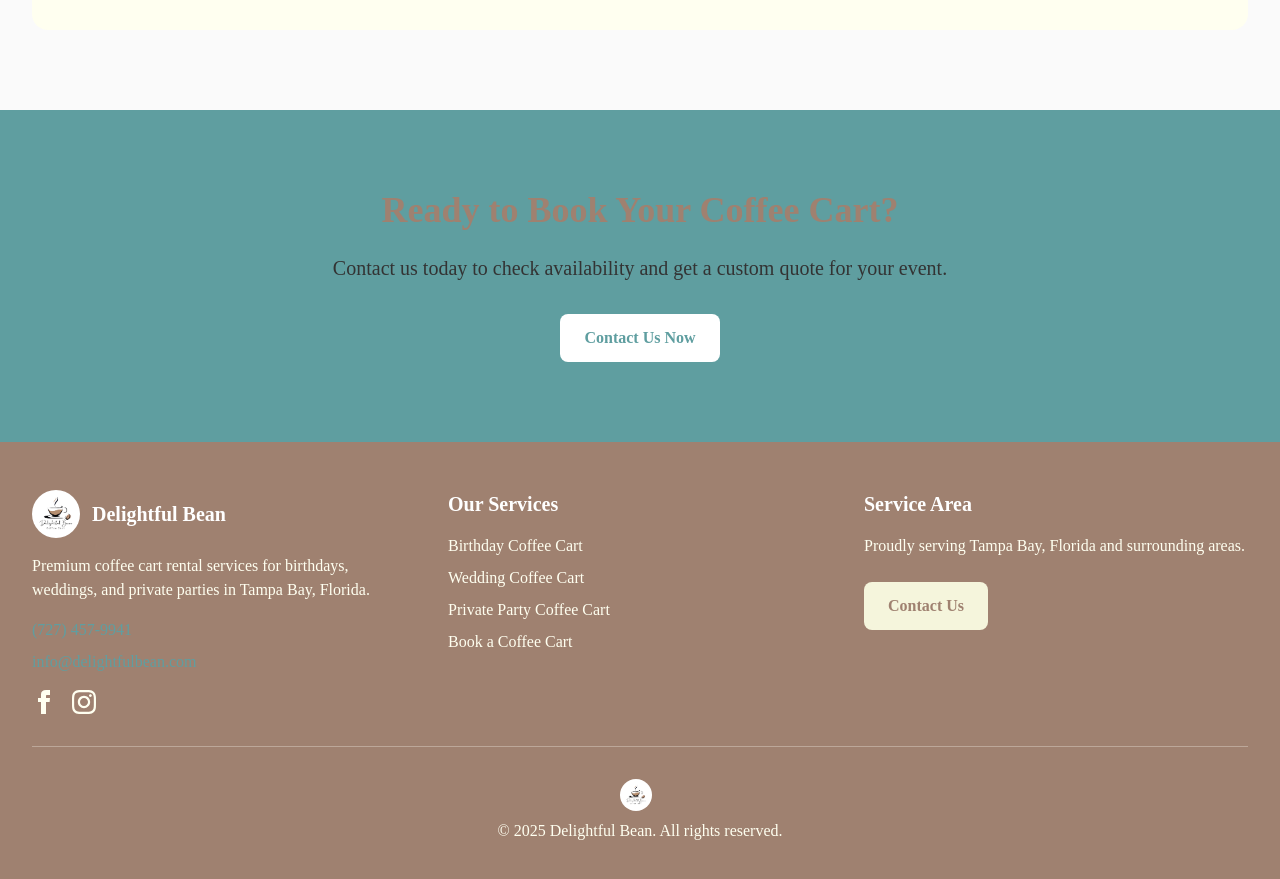
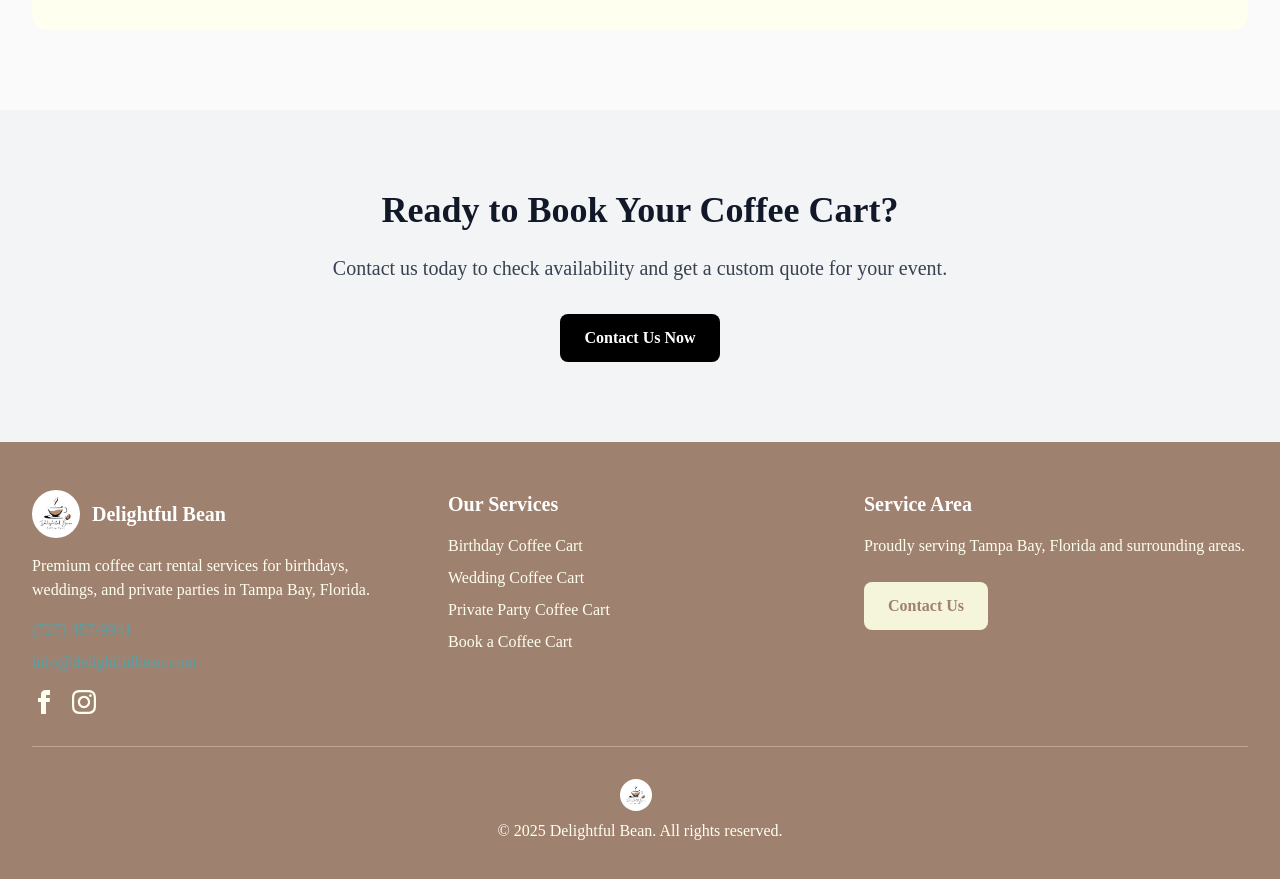
Before and after one commit to coolpeter2025/PKTurbo, a Next.js app: page / in a window 1280 px wide. Shown: the part 3140-4019 px from the top of the page. Built offline with nearby package versions, Linux system fonts and the light colour scheme.

Commit message:
Update CTA section with modern monochrome color scheme

```diff
--- a/app/page.tsx
+++ b/app/page.tsx
@@ -284,14 +284,14 @@
         </div>
       </section>
 
-      {/* CTA Section */}
-      <section className="section bg-accent text-white">
+      {/* CTA Section - Modern Monochrome */}
+      <section className="section bg-gray-100 text-gray-900">
         <div className="container-custom text-center">
-          <h2 className="text-3xl md:text-4xl font-bold mb-6">Ready to Book Your Coffee Cart?</h2>
-          <p className="text-xl mb-8 max-w-3xl mx-auto">
+          <h2 className="text-3xl md:text-4xl font-bold mb-6 text-gray-900">Ready to Book Your Coffee Cart?</h2>
+          <p className="text-xl mb-8 max-w-3xl mx-auto text-gray-700">
             Contact us today to check availability and get a custom quote for your event.
           </p>
-          <Link href="/contact" className="btn bg-white text-accent hover:bg-secondary">
+          <Link href="/contact" className="btn bg-black text-white hover:bg-gray-800 transition-colors">
             Contact Us Now
           </Link>
         </div>
```
